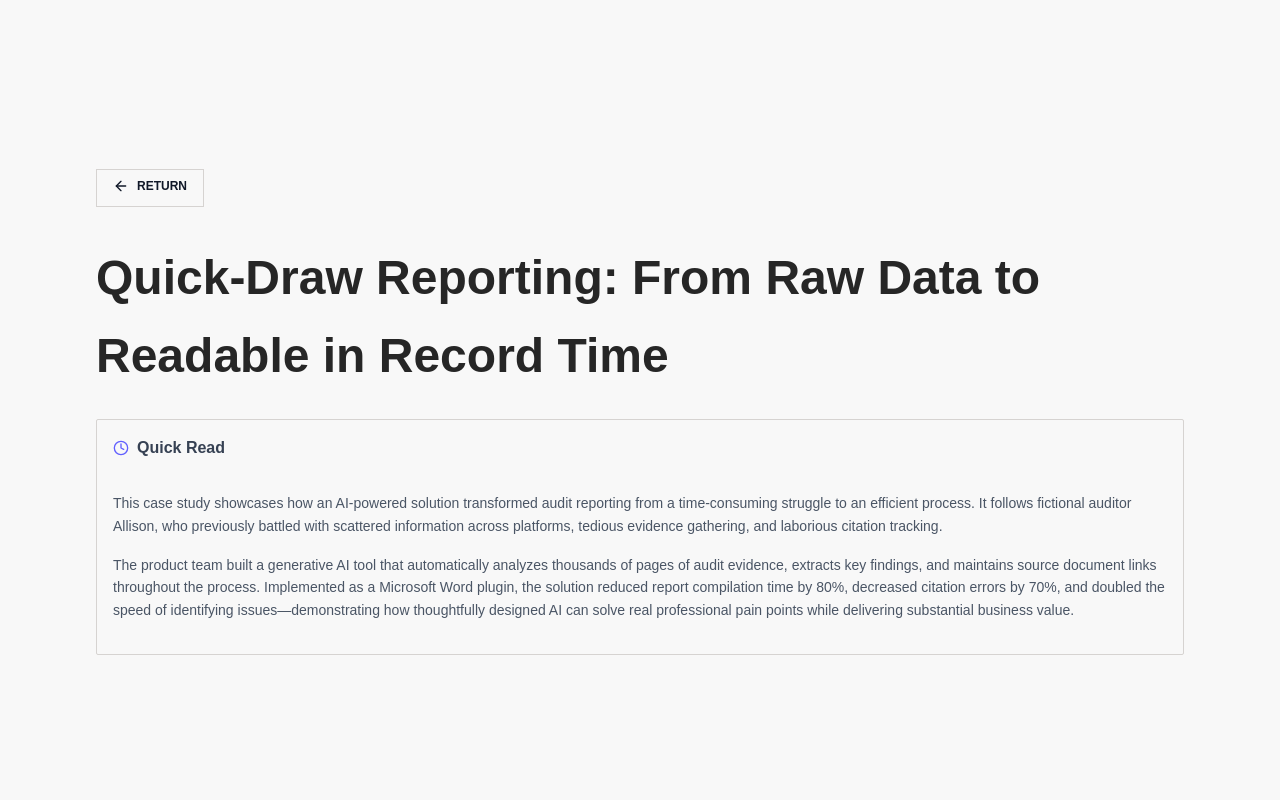
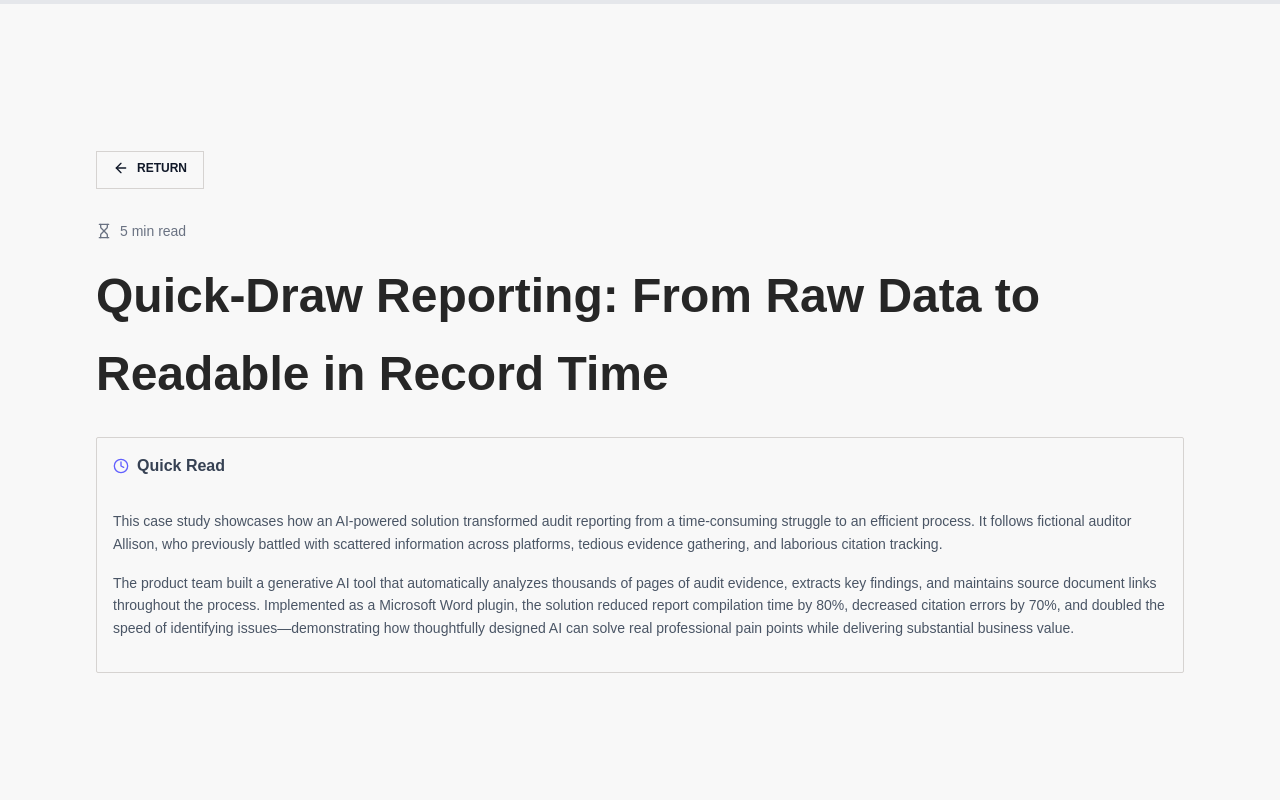
Before and after one commit to byleonardlim/personal-web, a Next.js app: page /case-study/quick-draw-reporting in a window 1280 px wide. Shown: the top 800 px of the page. Built offline with nearby package versions, Linux system fonts and the light colour scheme.

Commit message:
add ReadingTime feature

```diff
--- a/src/pages/case-study/[slug].tsx
+++ b/src/pages/case-study/[slug].tsx
@@ -1,17 +1,73 @@
 /* eslint-disable react/display-name */
+
 import Link from 'next/link';
 import { GetServerSideProps } from 'next';
 import ReactMarkdown from 'react-markdown';
 import { Components } from 'react-markdown';
 import SEO from '@/components/SEO';
 import { OptimizedImage } from '@/components/OptimizedImage';
-import { ArrowLeft, MoveLeft, MoveRight, Asterisk, Clock } from 'lucide-react';
+import { ArrowLeft, MoveLeft, MoveRight, Asterisk, Clock, Hourglass } from 'lucide-react';
 import { useRouter } from 'next/router';
 import React, { useState, useCallback, useEffect, memo, useRef } from 'react';
 import { CaseStudyPageProps } from '@/types/case-study';
 import { getCaseStudyBySlug, getAdjacentCaseStudies } from '@/lib/case-studies';
 import { ParsedUrlQuery } from 'querystring';
 import gsap from 'gsap';
+
+// Reading time calculation utility
+const calculateReadingTime = (content: string): number => {
+  if (!content) return 1; // Default to 1 minute if no content
+  const wordsPerMinute = 200;
+  const wordCount = content.trim().split(/\s+/).length;
+  return Math.ceil(wordCount / wordsPerMinute);
+};
+
+// Reading time indicator component
+interface ReadingTimeProps {
+  minutes: number;
+}
+
+const ReadingTime: React.FC<ReadingTimeProps> = ({ minutes }) => {
+  return (
+    <div className="flex items-center text-sm text-gray-500 mb-4">
+      <Hourglass className="w-4 h-4 mr-2" />
+      <span>{minutes} min read</span>
+    </div>
+  );
+};
+
+// Reading progress indicator component
+const ReadingProgress: React.FC = () => {
+  const [readingProgress, setReadingProgress] = useState(0);
+
+  useEffect(() => {
+    const updateReadingProgress = () => {
+      // Calculate scroll position
+      const scrollTop = window.scrollY;
+      const scrollHeight = document.documentElement.scrollHeight - window.innerHeight;
+      const progress = (scrollTop / scrollHeight) * 100;
+      setReadingProgress(progress);
+    };
+
+    // Add scroll event listener
+    window.addEventListener('scroll', updateReadingProgress);
+
+    // Call once to initialize
+    updateReadingProgress();
+
+    // Clean up
+    return () => window.removeEventListener('scroll', updateReadingProgress);
+  }, []);
+
+  return (
+    <div className="fixed top-0 left-0 right-0 h-1 bg-gray-200 z-50">
+      <div
+        className="h-1 bg-(--limonana) transition-all duration-100"
+        style={{ width: `${readingProgress}%` }}
+      />
+    </div>
+  );
+};
 
 // Define interfaces for components
 interface SectionedMarkdownProps {
@@ -382,6 +438,9 @@ export default function CaseStudy({
     ? parseInt(router.query.direction, 10) || 0 // Handle NaN case
     : 0;
 
+  // Calculate reading time
+  const readingTimeMinutes = calculateReadingTime(study.content);
+
   useEffect(() => {
     // Set up router event listeners with proper types
     const handleStart = (url: string): void => {
@@ -518,6 +577,9 @@ export default function CaseStudy({
         article={true}
       />
 
+      {/* Reading Progress Bar */}
+      <ReadingProgress />
+
       <div
         ref={pageContentRef}
         className="min-h-screen"
@@ -551,6 +613,9 @@ export default function CaseStudy({
                     Return
                 </Link>
               </div>
+
+              {/* Reading Time */}
+              <ReadingTime minutes={readingTimeMinutes} />
 
               { /* Case study title */ }
               <h1 className="text-3xl lg:text-5xl font-bold leading-relaxed">{study.title}</h1>
```
